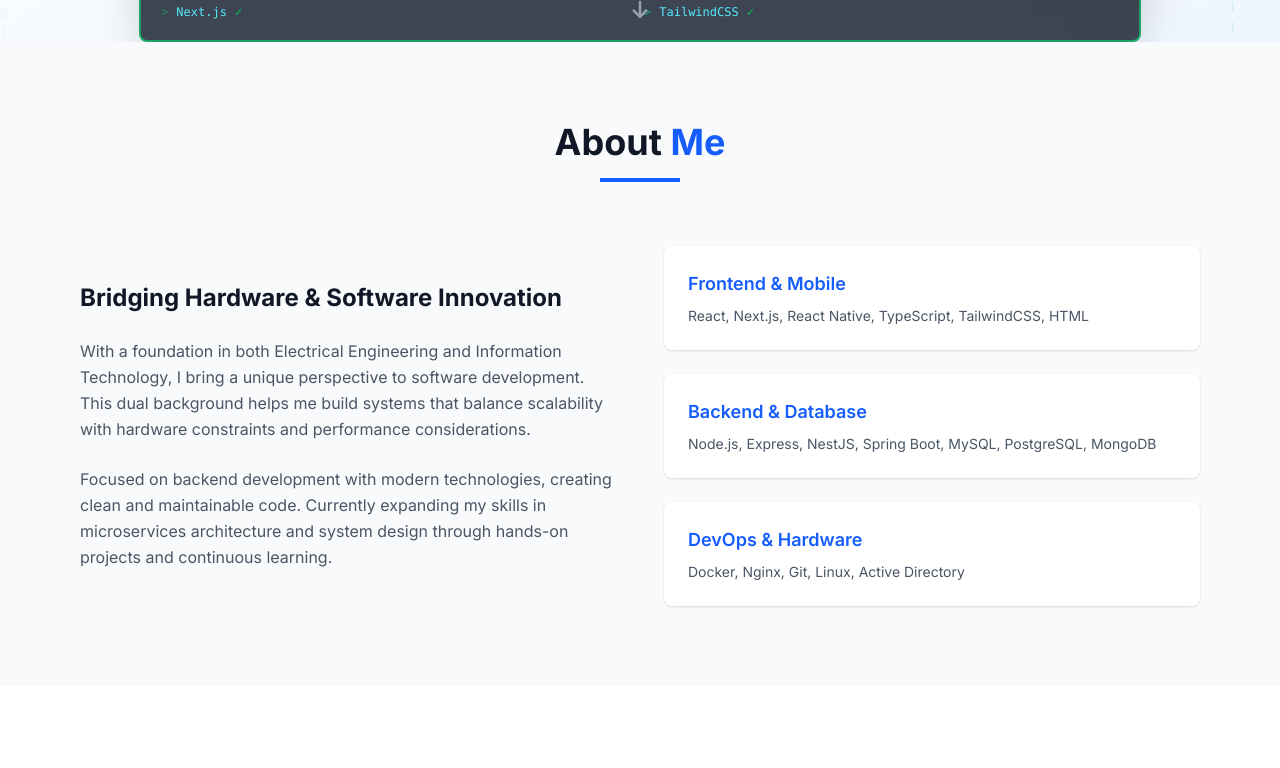
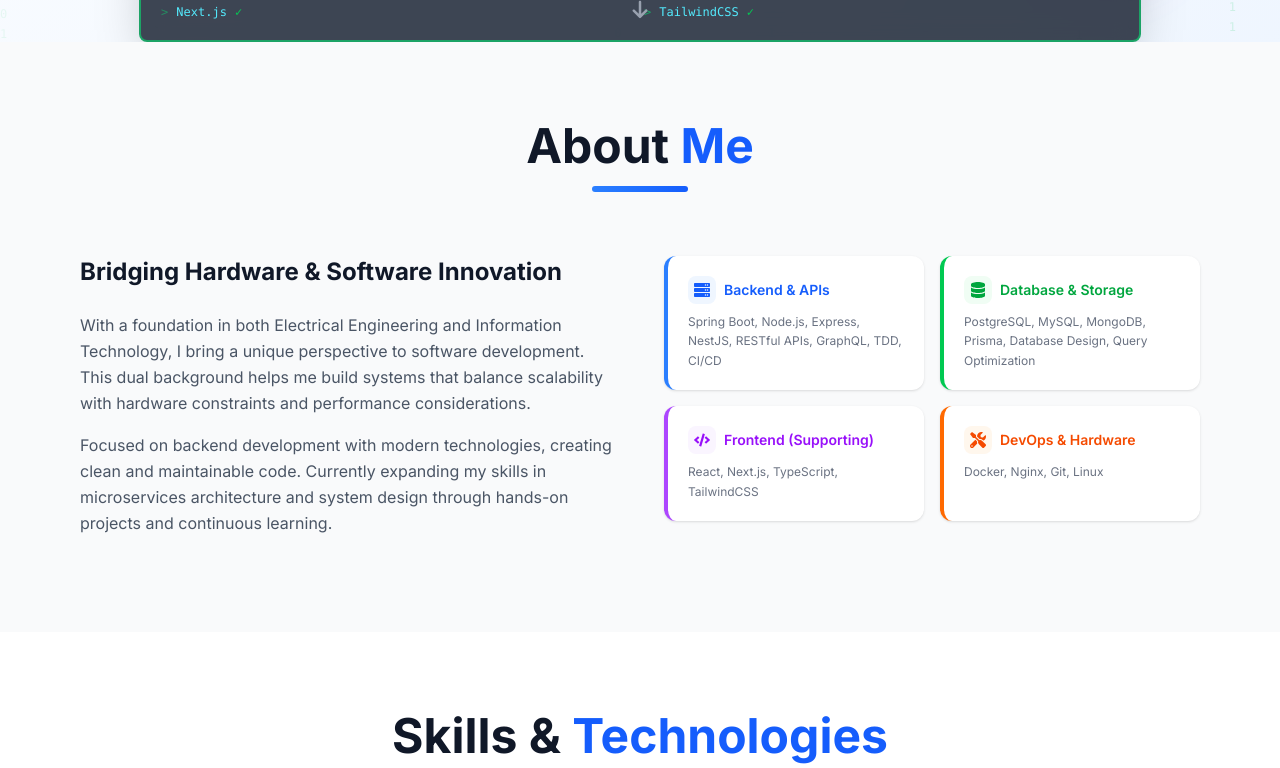
Before and after one commit to angebhd/ange-buhendwa, a Next.js app: page / in a window 1280 px wide. Shown: the part 760-1528 px from the top of the page. Built offline with nearby package versions, Linux system fonts and the light colour scheme.

Commit message:
feat: enhance About and Contact components with dynamic data and improved styling

```diff
--- a/components/About.tsx
+++ b/components/About.tsx
@@ -2,6 +2,15 @@
 
 import React from 'react'
 import { motion } from 'framer-motion'
+import { FaServer, FaDatabase, FaCode, FaTools } from 'react-icons/fa'
+import { about } from '@/data'
+
+const categoryConfig: Record<string, { icon: React.ComponentType<{ className?: string }>, border: string, text: string, bg: string }> = {
+    "Backend & APIs": { icon: FaServer, border: "border-blue-500", text: "text-blue-600 dark:text-blue-400", bg: "bg-blue-50 dark:bg-blue-900/20" },
+    "Database & Storage": { icon: FaDatabase, border: "border-green-500", text: "text-green-600 dark:text-green-400", bg: "bg-green-50 dark:bg-green-900/20" },
+    "Frontend (Supporting)": { icon: FaCode, border: "border-purple-500", text: "text-purple-600 dark:text-purple-400", bg: "bg-purple-50 dark:bg-purple-900/20" },
+    "DevOps & Hardware": { icon: FaTools, border: "border-orange-500", text: "text-orange-600 dark:text-orange-400", bg: "bg-orange-50 dark:bg-orange-900/20" },
+}
 
 export default function About() {
     return (
@@ -14,13 +23,13 @@ export default function About() {
                     viewport={{ once: true }}
                     className="text-center mb-16"
                 >
-                    <h2 className="text-4xl font-bold mb-4 text-gray-900 dark:text-white">
+                    <h2 className="text-4xl md:text-5xl font-bold mb-4 text-gray-900 dark:text-white">
                         About <span className="text-blue-600">Me</span>
                     </h2>
-                    <div className="w-20 h-1 bg-blue-600 mx-auto"></div>
+                    <div className="w-24 h-1.5 bg-gradient-to-r from-blue-500 to-blue-600 mx-auto rounded-full"></div>
                 </motion.div>
 
-                <div className="grid md:grid-cols-2 gap-12 items-center">
+                <div className="grid md:grid-cols-2 gap-12 items-start">
                     <motion.div
                         initial={{ opacity: 0, x: -20 }}
                         whileInView={{ opacity: 1, x: 0 }}
@@ -28,46 +37,47 @@ export default function About() {
                         viewport={{ once: true }}
                     >
                         <h3 className="text-2xl font-bold text-gray-900 dark:text-white mb-6">
-                            Bridging Hardware & Software Innovation
+                            {about.title}
                         </h3>
-                        <p className="text-gray-600 dark:text-gray-300 mb-6 leading-relaxed">
-                            With a foundation in both Electrical Engineering and Information Technology, I bring
-                            a unique perspective to software development. This dual background helps me build
-                            systems that balance scalability with hardware constraints and performance considerations.
-                        </p>
-                        <p className="text-gray-600 dark:text-gray-300 leading-relaxed">
-                            Focused on backend development with modern technologies, creating clean and maintainable
-                            code. Currently expanding my skills in microservices architecture and system design
-                            through hands-on projects and continuous learning.
-                        </p>
+                        {about.description.map((paragraph, i) => (
+                            <p key={i} className="text-gray-600 dark:text-gray-300 mb-4 leading-relaxed">
+                                {paragraph}
+                            </p>
+                        ))}
                     </motion.div>
 
-                    <motion.div
-                        initial={{ opacity: 0, x: 20 }}
-                        whileInView={{ opacity: 1, x: 0 }}
-                        transition={{ duration: 0.8 }}
-                        viewport={{ once: true }}
-                        className="space-y-6"
-                    >
-                        <div className="bg-white dark:bg-gray-700 p-6 rounded-lg shadow-sm">
-                            <h4 className="text-lg font-semibold text-blue-600 mb-2">Frontend & Mobile</h4>
-                            <p className="text-gray-600 dark:text-gray-300 text-sm">
-                                React, Next.js, React Native, TypeScript, TailwindCSS, HTML
-                            </p>
-                        </div>
-                        <div className="bg-white dark:bg-gray-700 p-6 rounded-lg shadow-sm">
-                            <h4 className="text-lg font-semibold text-blue-600 mb-2">Backend & Database</h4>
-                            <p className="text-gray-600 dark:text-gray-300 text-sm">
-                                Node.js, Express, NestJS, Spring Boot, MySQL, PostgreSQL, MongoDB
-                            </p>
-                        </div>
-                        <div className="bg-white dark:bg-gray-700 p-6 rounded-lg shadow-sm">
-                            <h4 className="text-lg font-semibold text-blue-600 mb-2">DevOps & Hardware</h4>
-                            <p className="text-gray-600 dark:text-gray-300 text-sm">
-                                Docker, Nginx, Git, Linux, Active Directory
-                            </p>
-                        </div>
-                    </motion.div>
+                    <div className="grid grid-cols-1 sm:grid-cols-2 gap-4">
+                        {about.techStacks.map((stack, i) => {
+                            const config = categoryConfig[stack.category] ?? {
+                                icon: FaCode,
+                                border: "border-blue-500",
+                                text: "text-blue-600 dark:text-blue-400",
+                                bg: "bg-blue-50 dark:bg-blue-900/20"
+                            }
+                            const Icon = config.icon
+                            return (
+                                <motion.div
+                                    key={stack.category}
+                                    initial={{ opacity: 0, y: 20 }}
+                                    whileInView={{ opacity: 1, y: 0 }}
+                                    transition={{ duration: 0.5, delay: i * 0.1 }}
+                                    viewport={{ once: true }}
+                                    whileHover={{ y: -3 }}
+                                    className={`bg-white dark:bg-gray-700 p-5 rounded-xl shadow-sm border-l-4 hover:shadow-md transition-all duration-300 ${config.border}`}
+                                >
+                                    <div className={`flex items-center gap-2 mb-2 ${config.text}`}>
+                                        <div className={`p-1.5 rounded-lg ${config.bg}`}>
+                                            <Icon className="text-base" />
+                                        </div>
+                                        <h4 className="text-sm font-semibold">{stack.category}</h4>
+                                    </div>
+                                    <p className="text-gray-500 dark:text-gray-400 text-xs leading-relaxed">
+                                        {stack.technologies}
+                                    </p>
+                                </motion.div>
+                            )
+                        })}
+                    </div>
                 </div>
             </div>
         </section>
```
Also changed, not shown: components/Contact.tsx (+46 -33 lines).
